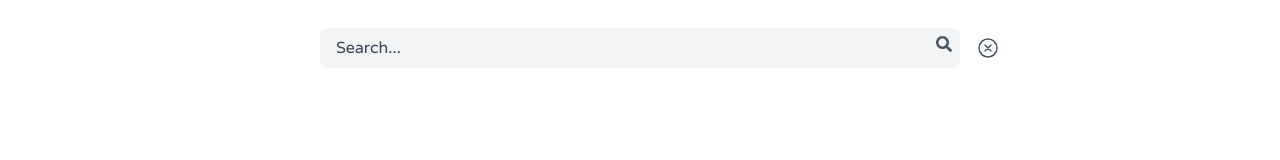
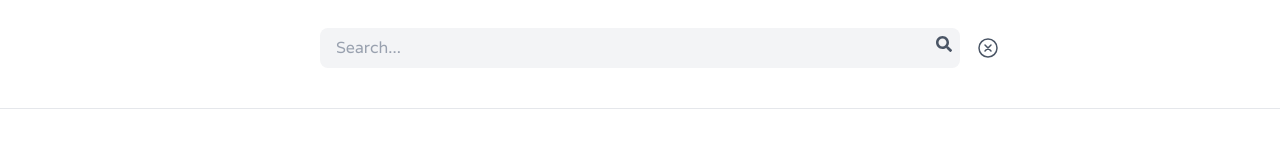
Before and after one commit to imnomee/MERN-STORE, a React (Vite) app in the folder frontend/: page / in a window 1280 px wide. Both pictures are taken after a click on the button 1229 px from the left and 76 px from the top of the page. Shown: the top 160 px of the page. Built offline with nearby package versions, Linux system fonts and the light colour scheme.

Commit message:
header: border and search

```diff
--- a/frontend/src/components/Common/Header.jsx
+++ b/frontend/src/components/Common/Header.jsx
@@ -2,7 +2,7 @@ import TopBar from "../Layout/TopBar";
 import Navbar from "./Navbar";
 const Header = () => {
   return (
-    <div>
+    <div className="border-b border-gray-200">
       <TopBar />
       <Navbar />
     </div>
--- a/frontend/src/components/Common/SearchBar.jsx
+++ b/frontend/src/components/Common/SearchBar.jsx
@@ -9,19 +9,29 @@ const SearchBar = () => {
   const handleSearchToggle = () => {
     setIsOpen(!isOpen);
   };
+
+  const handleSearch = (e) => {
+    e.preventDefault();
+    console.log(searchTerm);
+    setIsOpen(false);
+    setSearchTerm("");
+  };
   return (
     <div
       className={`flex w-full items-center justify-center transition-all duration-300 ${isOpen ? "absolute top-0 left-0 z-50 h-24 w-full bg-white" : "w-auto"}`}
     >
       {isOpen ? (
-        <form className="relative flex w-full items-center justify-center">
+        <form
+          onSubmit={handleSearch}
+          className="relative flex w-full items-center justify-center"
+        >
           <div className="relative w-1/2">
             <input
               type="text"
               placeholder="Search..."
               value={searchTerm}
               onChange={(e) => setSearchTerm(e.target.value)}
-              className="w-full rounded-lg bg-gray-100 px-4 py-2 placeholder:text-gray-700 focus:outline-none"
+              className="w-full rounded-lg bg-gray-100 px-4 py-2 placeholder:text-gray-400 focus:outline-none"
             />
             <button
               type="submit"
```
